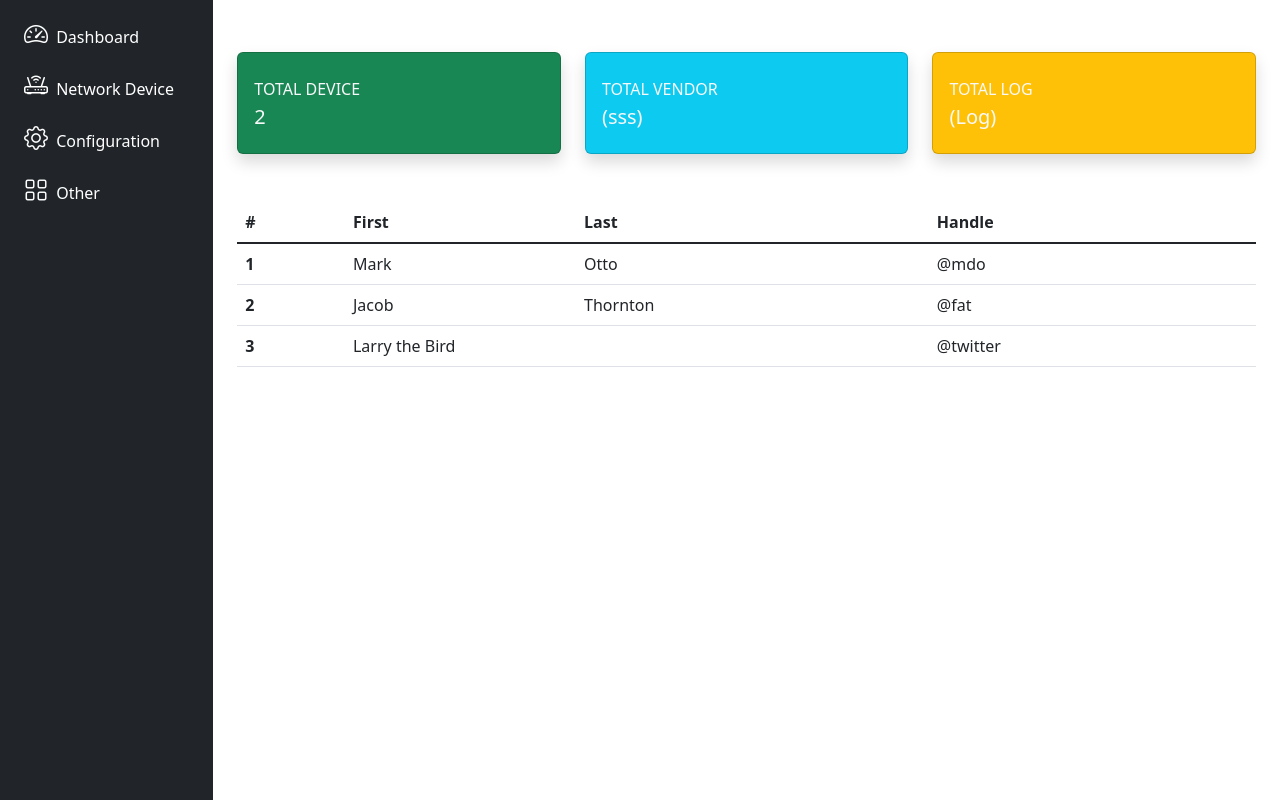
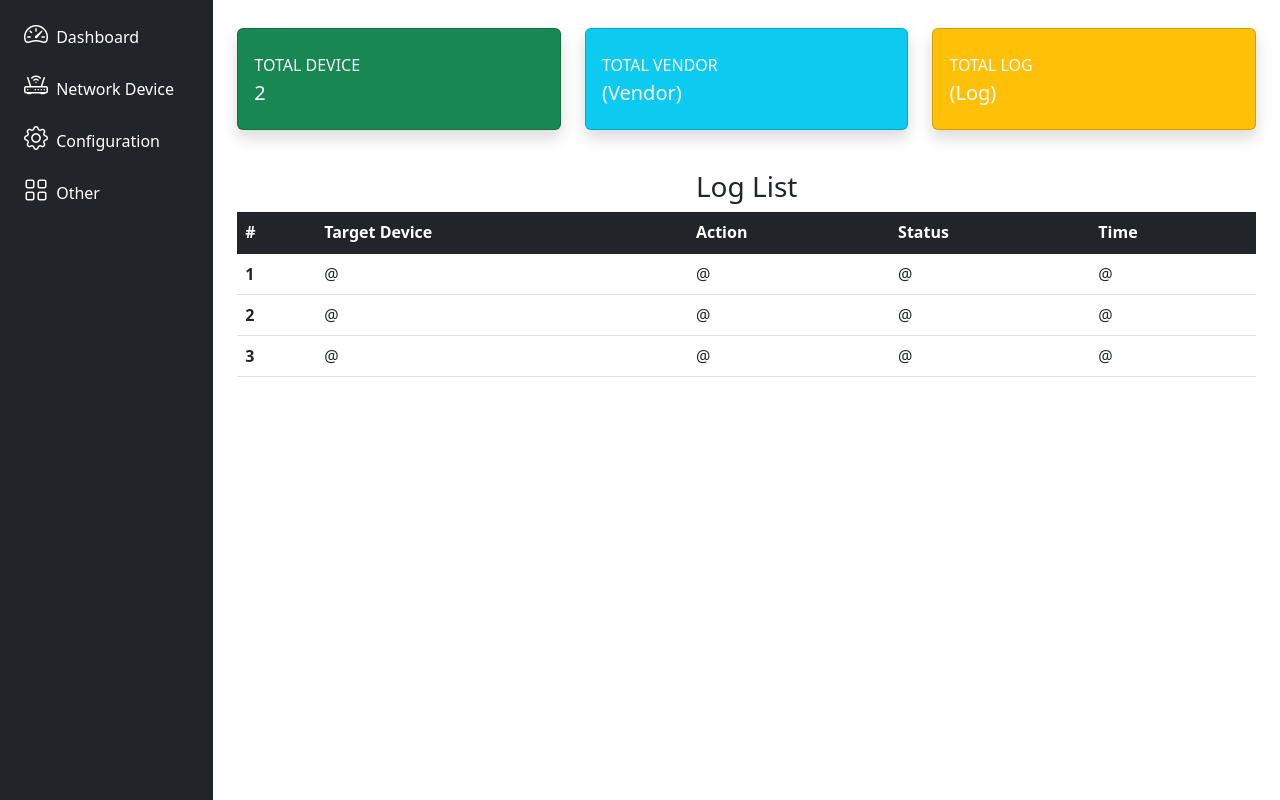
Before and after one commit to jar9500/NetworkDeviceManagement, a Django app: page / in a window 1280 px wide. Shown: the part 81-881 px from the top of the page. Run offline with Django 4.2, Linux system fonts and the light colour scheme; data comes from the database, SQL or seed files in the repository; both versions use the stored data as it was after the commit; some libraries are stand-ins or nearby versions.

Commit message:
Add Configuration and Device

```diff
--- a/NetworkManager/urls.py
+++ b/NetworkManager/urls.py
@@ -2,5 +2,7 @@ from django.urls import path
 from . import views
 
 urlpatterns = [
-    path('', views.home)
+    path('', views.home),
+    path('devices',views.devices),
+    path('configuration',views.configuration)
 ]
--- a/NetworkManager/views.py
+++ b/NetworkManager/views.py
@@ -1,5 +1,7 @@
-from django.shortcuts import render, HttpResponse
+from django.shortcuts import render, HttpResponse, get_object_or_404, redirect
 from .models import Device
+import paramiko
+import time
 
 def home(request):
     all_devices = Device.objects.all()
@@ -7,8 +9,49 @@ def home(request):
     mikrotik_device = Device.objects.filter(vendor='mikrotik')
 
     context = {
-        'all_devices': len(all_devices),
+        'total_devices': len(all_devices),
         'cisco_device': len(cisco_device),
         'mikrotik_device': len(mikrotik_device),
     }
     return render(request, 'home.html', context)
+
+def devices(request):
+    all_devices = Device.objects.all()
+
+    context = {
+        'all_devices': all_devices,
+        'total_devices' : len(all_devices)
+    }
+
+    return render(request, 'devices.html', context)
+
+def configuration(request):
+    if request.method == 'POST':
+        selected_device_id = request.POST.get('device')
+        mikrotik_cmd = request.POST['mikrotik_cmd'].splitlines()
+        cisco_cmd = request.POST['cisco_cmd'].splitlines()
+        for x in selected_device_id:
+            dev = get_object_or_404(Device, pk=x)
+            ssh_client = paramiko.SSHClient()
+            ssh_client.set_missing_host_key_policy(paramiko.AutoAddPolicy())
+            ssh_client.connect(hostname=dev.IP_address, username=dev.username, password=dev.password)
+
+            if dev.vendor.lower() == 'mikrotik':
+                for cmd in mikrotik_cmd:
+                    ssh_client.exec_command(cmd)
+            else:
+                conn = ssh_client.invoke_shell()
+                conn.send("conf terminal\n")
+                for cmd in cisco_cmd:
+                    conn.send(cmd+"\n")
+                    time.sleep(1)
+        return redirect('home')
+
+    else:
+        devices = Device.objects.all()
+        context = {
+            'devices': devices,
+            'mode': 'Configure'
+        }
+
+    return render(request, 'configuration.html', context)
--- a/templates/home.html
+++ b/templates/home.html
@@ -5,33 +5,33 @@
     <div class="container">
         <div class="row">
             <div class="col-xl-4 col-md-4">
-                <div class="card bg-success shadow h-10 py-2 my-5">
+                <div class="card bg-success shadow h-10 py-2 my-4">
                     <a href="" style="text-decoration:none;">
                         <div class="card-body">
                             <div class="row align-items-center">
                                 <div class="text-xs text-light text-uppercase mb-1">Total Device
                                 </div>
-                                <div class="h5 mb-0 font-weight-bold text-light">{{ all_devices }}</div>
+                                <div class="h5 mb-0 font-weight-bold text-light">{{ total_devices }}</div>
                             </div>
                         </div>
                     </a>
                 </div>
             </div>
             <div class="col-xl-4 col-md-4">
-                <div class="card bg-info shadow h-10 py-2 my-5">
+                <div class="card bg-info shadow h-10 py-2 my-4">
                     <a href="" style="text-decoration:none;">
                         <div class="card-body">
                             <div class="row align-items-center">
                                 <div class="text-xs text-light text-uppercase mb-1">Total Vendor
                                 </div>
-                                <div class="h5 mb-0 font-weight-bold text-light"> (sss)</div>
+                                <div class="h5 mb-0 font-weight-bold text-light"> (Vendor)</div>
                             </div>
                         </div>
                     </a>
                 </div>
             </div>
             <div class="col-xl-4 col-md-4">
-                <div class="card bg-warning shadow h-10 py-2 my-5">
+                <div class="card bg-warning shadow h-10 py-2 my-4">
                     <a href="" style="text-decoration:none;">
                         <div class="card-body">
                             <div class="row align-items-center">
@@ -45,38 +45,43 @@
             </div>
         </div>
         <div class="row">
+            <h3 class="text-center mt-3">Log List</h3>
             <div class="table-responsive">
                 <table class="table">
                     <thead>
-                        <tr>
+                        <tr class="table-dark">
                             <th scope="col">#</th>
-                            <th scope="col">First</th>
-                            <th scope="col">Last</th>
-                            <th scope="col">Handle</th>
+                            <th scope="col">Target Device</th>
+                            <th scope="col">Action</th>
+                            <th scope="col">Status</th>
+                            <th scope="col">Time</th>
                         </tr>
                     </thead>
                     <tbody class="table-group-divider">
                         <tr>
                             <th scope="row">1</th>
-                            <td>Mark</td>
-                            <td>Otto</td>
-                            <td>@mdo</td>
+                            <td>@</td>
+                            <td>@</td>
+                            <td>@</td>
+                            <td>@</td>
                         </tr>
                         <tr>
                             <th scope="row">2</th>
-                            <td>Jacob</td>
-                            <td>Thornton</td>
-                            <td>@fat</td>
+                            <td>@</td>
+                            <td>@</td>
+                            <td>@</td>
+                            <td>@</td>
                         </tr>
                         <tr>
                             <th scope="row">3</th>
-                            <td colspan="2">Larry the Bird</td>
-                            <td>@twitter</td>
+                            <td>@</td>
+                            <td>@</td>
+                            <td>@</td>
+                            <td>@</td>
                         </tr>
                     </tbody>
                 </table>
             </div>
-
         </div>
     </div>
 </div>
```
Also changed, not shown: templates/configuration.html (added, +41 -0 lines), templates/devices.html (added, +32 -0 lines), db.sqlite3.
